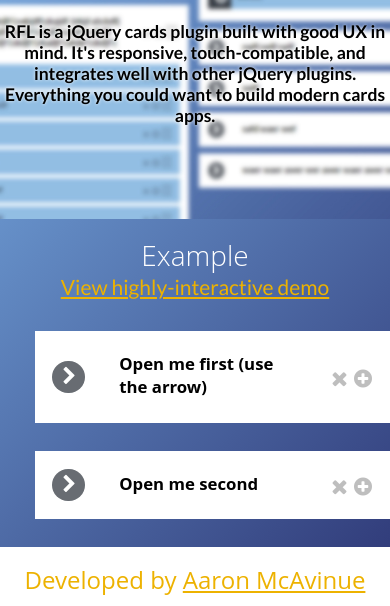
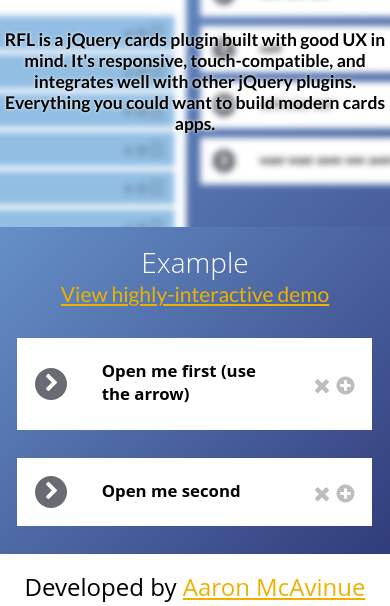
Before and after one commit to thisroot/Rich-Functional-List, a plain HTML site: page index.html in a window 390 px wide. Shown: the part 193-799 px from the top of the page. Drawn offline with nearby package versions, Linux system fonts and the light colour scheme.

Commit message:
Style changes.

```diff
--- a/index.html
+++ b/index.html
@@ -171,9 +171,7 @@
 </footer>
 
 <script src="rich-functional-list/jquery.rich-functional-list.min.js"></script>
-<script src="../vendor/sweetalert.min.js"></script>
 <script src="controllers/controller.js"></script>
-<script src="../vendor/ducksboard-gridster.js-3140374/dist/jquery.gridster.js"></script>
 <script src="view.js"></script>
 </body>
 </html>
--- a/styles/styles.css
+++ b/styles/styles.css
@@ -1355,7 +1355,10 @@
     padding: 0; }
 
   .brick.large {
-    width: 320px; } }
+    width: 320px; }
+
+  .brick {
+    margin: 0 2em 2em -1.25em; } }
 html {
   font-size: 16px; }
 
@@ -1390,9 +1393,8 @@
 
 .intro {
   position: relative;
-  top: 7.45em;
   width: 100%;
-  height: 22em;
+  height: 30em;
   background: url("../resources/images/screenshot-background-2.jpg") no-repeat center center fixed;
   -webkit-background-size: cover;
   -moz-background-size: cover;
@@ -1401,8 +1403,12 @@
 
 .intro-text {
   width: 45rem;
+  position: absolute;
   margin-left: auto;
-  margin-right: auto; }
+  margin-right: auto;
+  margin-top: 8em;
+  left: 0;
+  right: 0; }
   .intro-text h1 {
     text-align: center;
     width: 100%;
@@ -1437,7 +1443,6 @@
 
 .cards-example {
   position: relative;
-  top: 7.5em;
   width: 100%;
   text-align: center; }
   .cards-example .demo-link {
@@ -1461,7 +1466,6 @@
 footer {
   width: 100%;
   position: relative;
-  top: 7.5em;
   text-align: center;
   background-color: #fff;
   clear: left;
@@ -1469,7 +1473,7 @@
   footer .author-text {
     font-family: "Open Sans", sans-serif;
     font-size: 3em;
-    color: #EDB200; }
+    color: #000; }
     footer .author-text a {
       font-family: "Open Sans", sans-serif;
       font-size: 3rem;
@@ -1481,11 +1485,11 @@
       text-decoration: none; }
   footer .credit {
     display: inline-block;
-    font-size: 2em;
+    font-size: 1em;
     width: 35rem; }
     footer .credit a {
       font-family: "Lato", sans-serif;
-      font-size: 2rem;
+      font-size: 1rem;
       color: #000; }
 
 @media (max-width: 1100px) {
@@ -1532,9 +1536,12 @@
     font-size: 1rem; }
     footer .credit a {
       font-size: 1rem; } }
-@media (max-width: 500px) {
+@media (max-width: 515px) {
   .cards-example #base-list, .author-text {
     width: 321px; }
+
+  .cards-example .brick {
+    margin: 0 2em 2em -1.25em; }
 
   .intro-text {
     width: 100%; }
```
